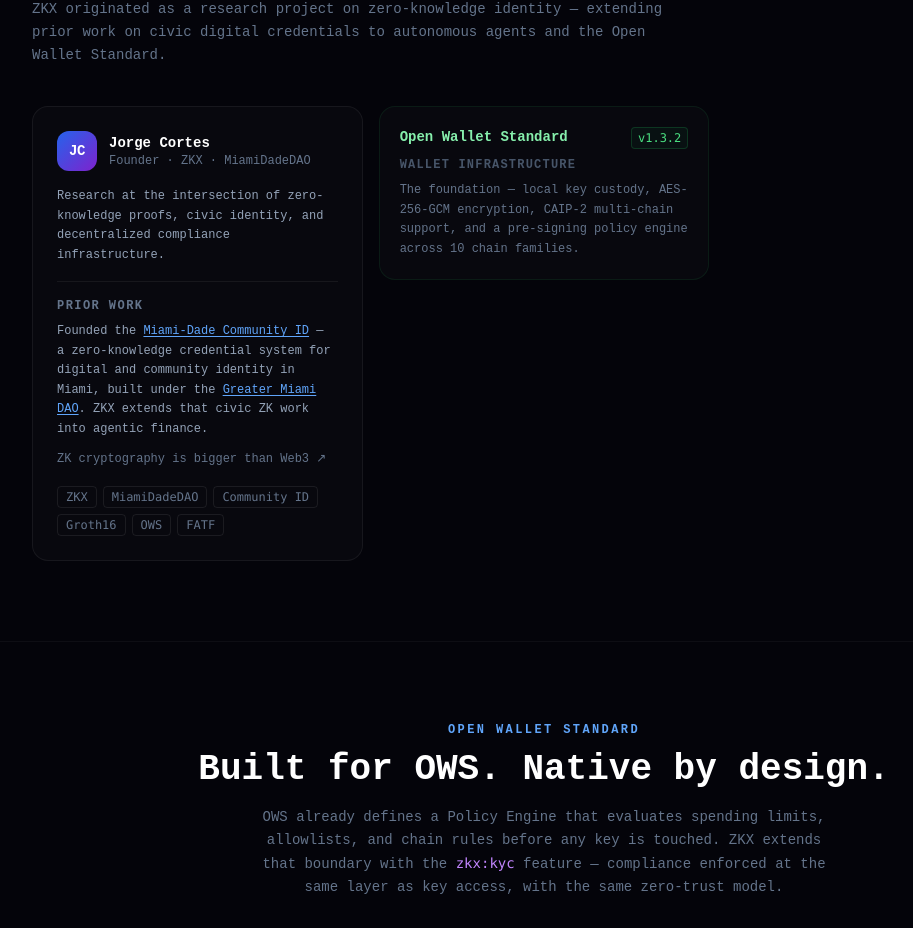
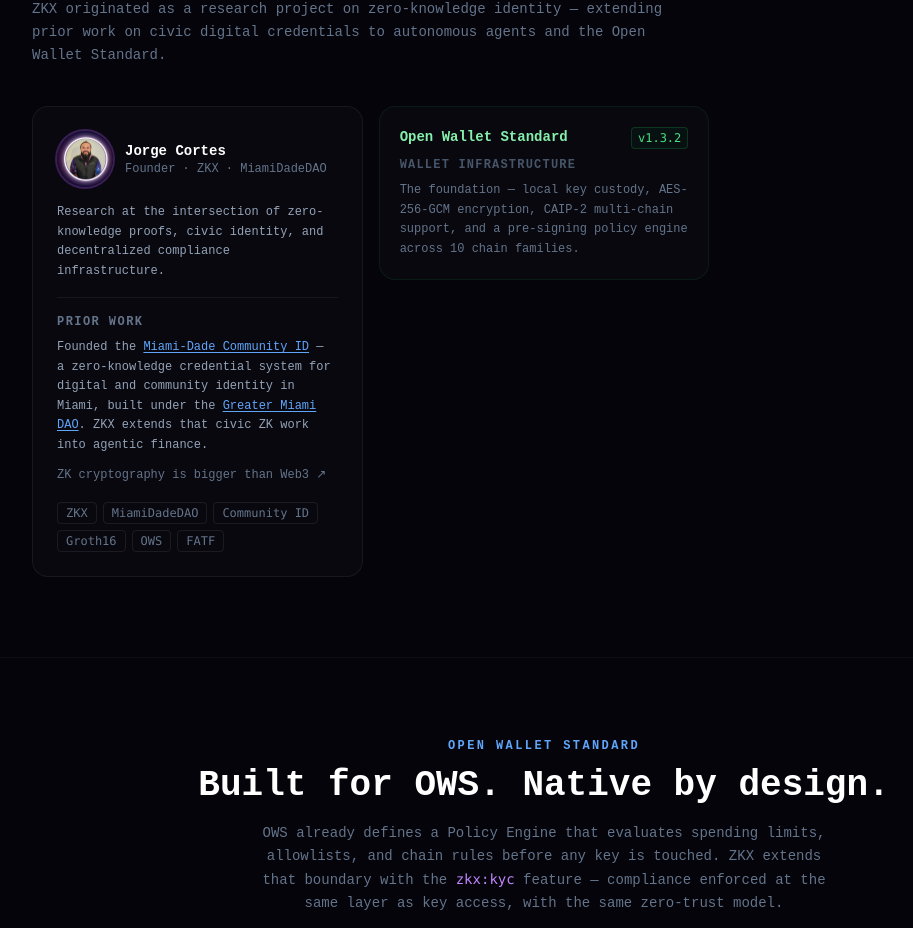
Before and after one commit to TechCortes/ZKX-Zero-Knowledge-Proof-for-Agentic-Banking, a Next.js app: page / in a window 1280 px wide. Shown: the part 2672-3600 px from the top of the page, without its empty margins (96-1009 px from the left). Built offline with nearby package versions, Linux system fonts and the light colour scheme.

Commit message:
feat: add Jorge Cortes profile photo to founder section

```diff
--- a/src/app/page.tsx
+++ b/src/app/page.tsx
@@ -355,9 +355,11 @@
             {/* Founder card */}
             <div className="md:col-span-1 bg-white/[0.02] border border-white/[0.06] rounded-2xl p-6">
               <div className="flex items-center gap-3 mb-4">
-                <div className="w-10 h-10 rounded-xl bg-gradient-to-br from-blue-600 to-purple-700 flex items-center justify-center shrink-0">
-                  <span className="text-white text-sm font-bold tracking-tight">JC</span>
-                </div>
+                <img
+                  src="/jorge-cortes.png"
+                  alt="Jorge Cortes"
+                  className="w-14 h-14 rounded-full object-cover object-top ring-2 ring-purple-500/30 shrink-0"
+                />
                 <div>
                   <p className="text-white text-sm font-semibold">Jorge Cortes</p>
                   <p className="text-slate-500 text-xs">Founder · ZKX · MiamiDadeDAO</p>
```
Also changed, not shown: public/jorge-cortes.png (added).
